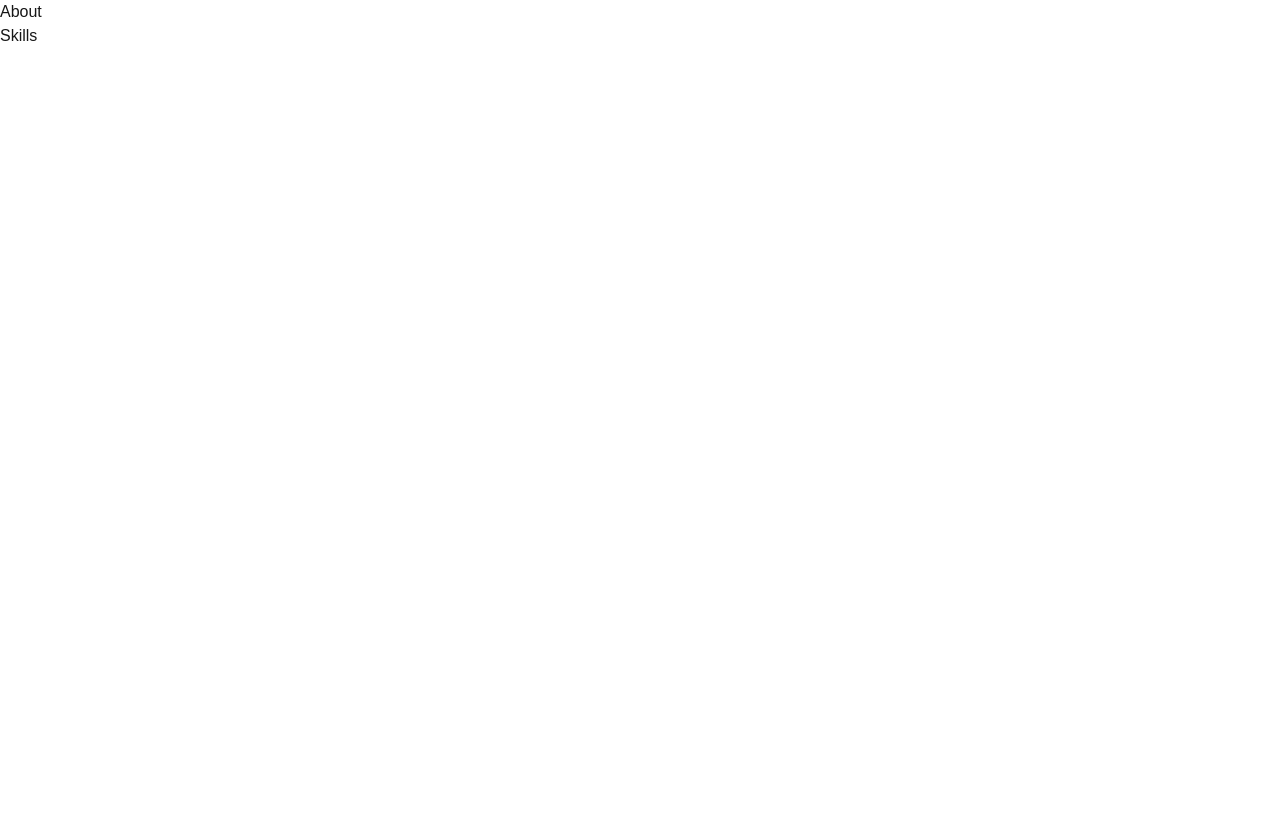
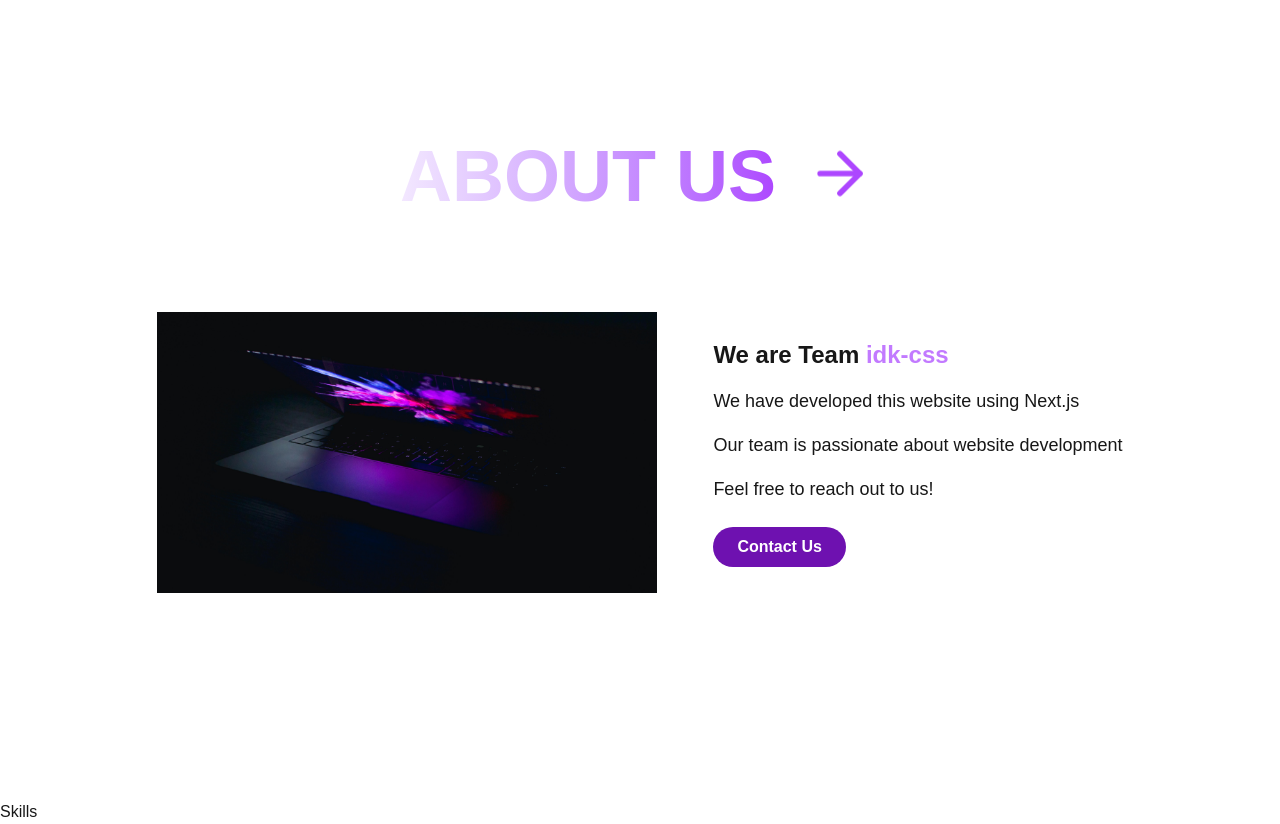
Before and after one commit to rahul-p19/Srijan25_SnapSyntax_idk-css, a Next.js app: page / in a window 1280 px wide. Before the commit the page ends 800 px from the top, so only its background shows below. Built offline with nearby package versions, Linux system fonts and the light colour scheme.

Commit message:
about page ui

```diff
--- a/components/About.jsx
+++ b/components/About.jsx
@@ -1,8 +1,34 @@
 import React from 'react'
+import Image from 'next/image'
+import {ArrowRight} from "lucide-react"
 
 function About() {
   return (
-    <div>About</div>
+    <main className="min-h-screen flex flex-col items-center ">
+      <div className='flex flex-row items-center  mt-35 mb-25'>
+  <h1 className="text-7xl font-bold bg-gradient-to-r from-purple-100 to-purple-500 bg-clip-text text-transparent">ABOUT US</h1>
+    <ArrowRight className="text-purple-500 ml-6 w-20 h-17 animate-bounce" />
+  </div>
+  <div className="flex flex-col md:flex-row gap-14 items-center justify-center px-6 md:px-16 w-full max-w-6xl">
+    <div>
+      <Image src="/about.jpg" alt="About Me" width={500} height={500} />
+    </div>
+
+    <div className="text-center md:text-left">
+      <h2 className="text-2xl font-bold">
+        We are Team <span className="text-purple-400">idk-css</span>
+      </h2>
+      <p className="text-lg mt-4">We have developed this website using Next.js</p>
+      <p className="text-lg mt-4">Our team is passionate about website development</p>
+      <p className="text-lg mt-4">Feel free to reach out to us!</p>
+
+      <button className="bg-purple-800 text-white font-bold py-2 px-6 mt-6 hover:bg-purple-600 transition duration-300 ease-in-out rounded-full">
+        Contact Us
+      </button>
+    </div>
+  </div>
+</main>
+
   )
 }
 
```
Also changed, not shown: package.json (+5 -4 lines), public/about.jpg (added), 1 other file (tests, documents, lock files or other folders).
